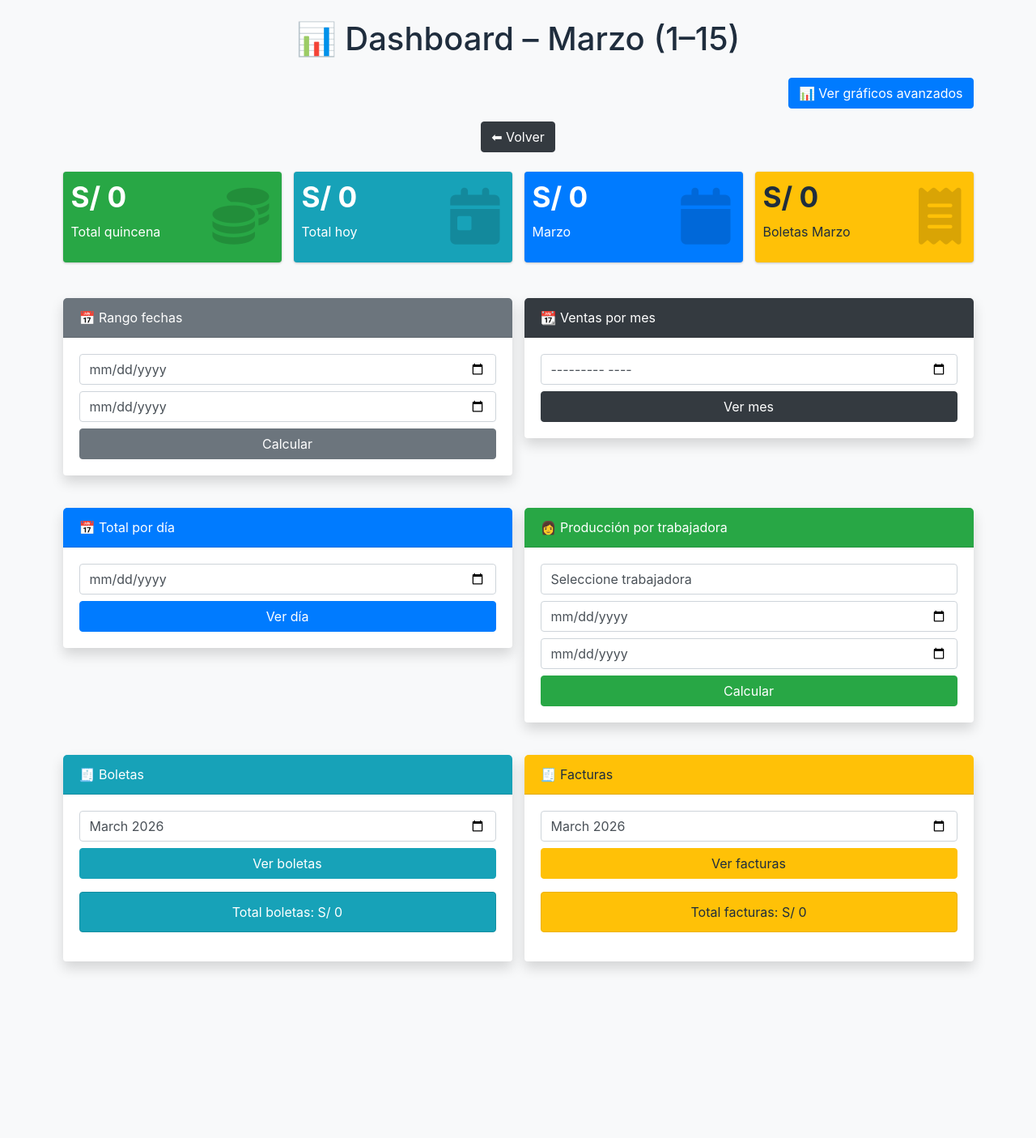
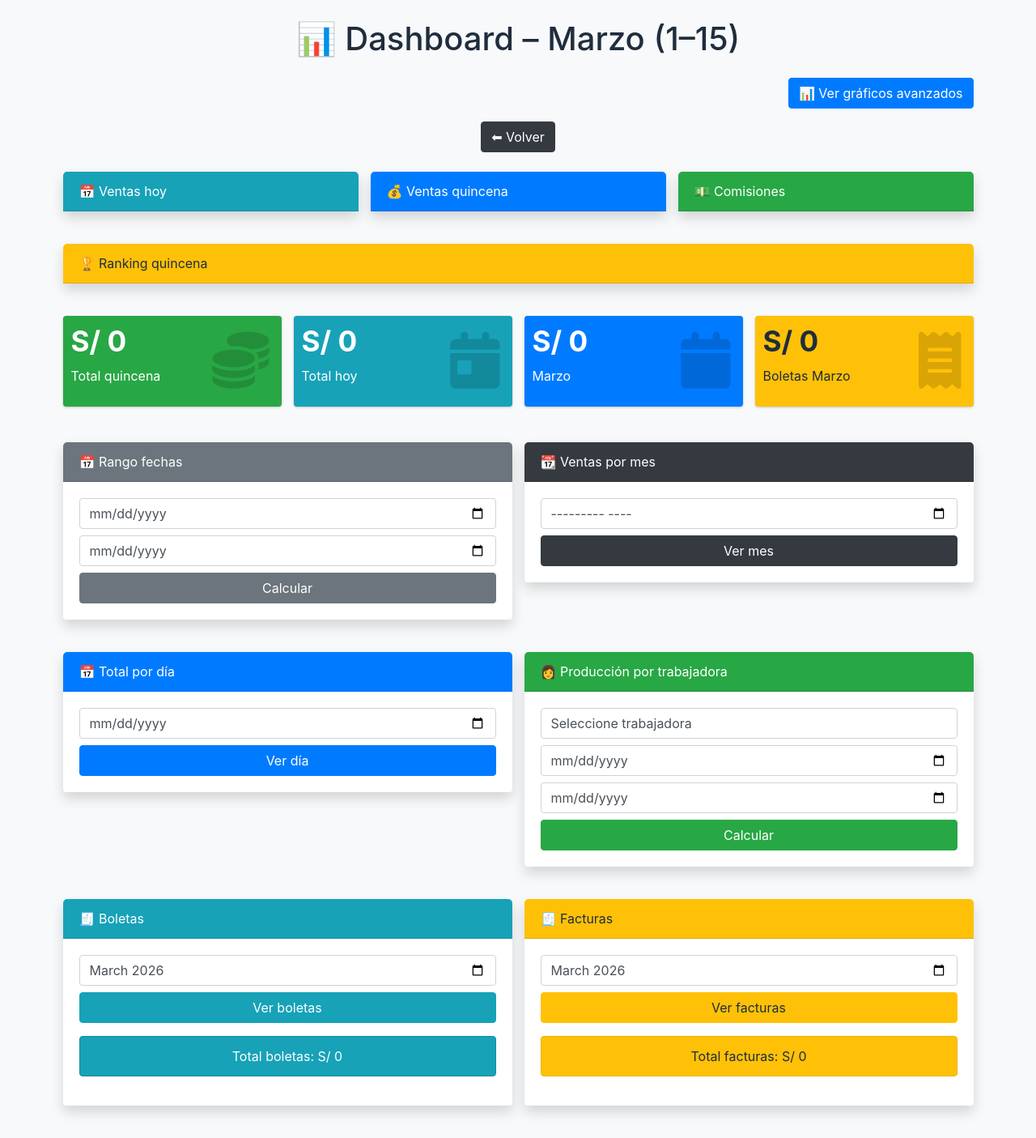
Before and after one commit to davidfernando2403/sistema_salon, a Flask app: page /dashboard in a window 1280 px wide. Shown: the whole page at 81% size. Before the commit the page ends 1198 px from the top, so only its background shows below. Run offline with Flask 3, Linux system fonts and the light colour scheme; the visitor is signed in with stand-in values (Sample User, id 1); data that the repository does not hold is empty; some libraries are stand-ins or nearby versions.

Commit message:
restaurar ventas rapidas

```diff
--- a/templates/dashboard.html
+++ b/templates/dashboard.html
@@ -23,6 +23,79 @@
 
 <div class="text-center mb-4">
 <a href="/" class="btn btn-dark">⬅ Volver</a>
+</div>
+
+<!-- ================= VENTAS RAPIDAS ================= -->
+
+<div class="row mb-4">
+
+<div class="col-md-4">
+<div class="card shadow">
+<div class="card-header bg-info text-white">📅 Ventas hoy</div>
+<ul class="list-group list-group-flush">
+{% for nombre, total in resumen_hoy.items() %}
+<li class="list-group-item d-flex justify-content-between">
+{{ nombre }}
+<span>S/ {{ total }}</span>
+</li>
+{% endfor %}
+</ul>
+</div>
+</div>
+
+<div class="col-md-4">
+<div class="card shadow">
+<div class="card-header bg-primary text-white">💰 Ventas quincena</div>
+<ul class="list-group list-group-flush">
+{% for nombre, total in resumen.items() %}
+<li class="list-group-item d-flex justify-content-between">
+{{ nombre }}
+<span>S/ {{ total }}</span>
+</li>
+{% endfor %}
+</ul>
+</div>
+</div>
+
+<div class="col-md-4">
+<div class="card shadow">
+<div class="card-header bg-success text-white">💵 Comisiones</div>
+<ul class="list-group list-group-flush">
+{% for nombre, com in comisiones.items() %}
+<li class="list-group-item d-flex justify-content-between">
+{{ nombre }}
+<span>S/ {{ com }}</span>
+</li>
+{% endfor %}
+</ul>
+</div>
+</div>
+
+</div>
+
+
+<!-- ================= RANKING ================= -->
+
+<div class="row mb-4">
+
+<div class="col-md-12">
+<div class="card shadow">
+<div class="card-header bg-warning">🏆 Ranking quincena</div>
+
+<ol class="list-group list-group-numbered list-group-flush">
+
+{% for nombre, total in ranking %}
+<li class="list-group-item d-flex justify-content-between">
+{{ nombre }}
+<span>S/ {{ total }}</span>
+</li>
+{% endfor %}
+
+</ol>
+
+</div>
+</div>
+
 </div>
 
 <div class="row mb-4">
```
